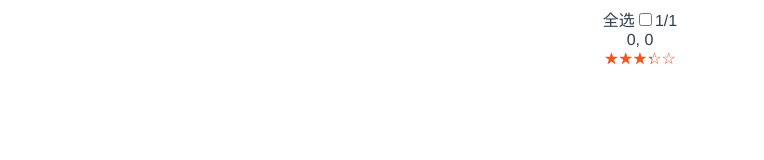
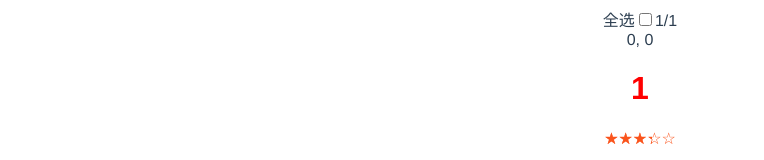
Before and after one commit to mulintu/vue3-demo, a Vue app: page /#/ in a window 1280 px wide. Shown: the part 243-403 px from the top of the page, without its empty margins (0-764 px from the left). Built offline with nearby package versions, Linux system fonts and the light colour scheme.

Commit message:
v-bind实现动态css

```diff
--- a/src/components/TodoList.vue
+++ b/src/components/TodoList.vue
@@ -15,6 +15,8 @@
     </div>
     <!-- 鼠标位置 -->
     <div>{{x}}, {{y}}</div>
+    <!-- 通过css改变颜色   -->
+    <h1 @click="add">{{ count}}</h1>
   </div>
 </template>
 
@@ -22,7 +24,16 @@
 import { computed, ref } from "vue";
 import {useMouse} from '../utils/mouse'
 
+//鼠标位置
 let {x,y}=useMouse()
+
+//css
+let count = ref(1)
+let color=ref('red')
+function add(){
+  count.value++
+  color.value=Math.random() > 0.5 ? 'blue': 'red'
+}
 
 
 //只需要获取所需的变量就行了，具体逻辑useTodos去实现
@@ -63,6 +74,8 @@
 </script>
 
 <style scoped>
-.done {
+h1 {
+  color: v-bind(color);
+  cursor: pointer;
 }
 </style>
```
